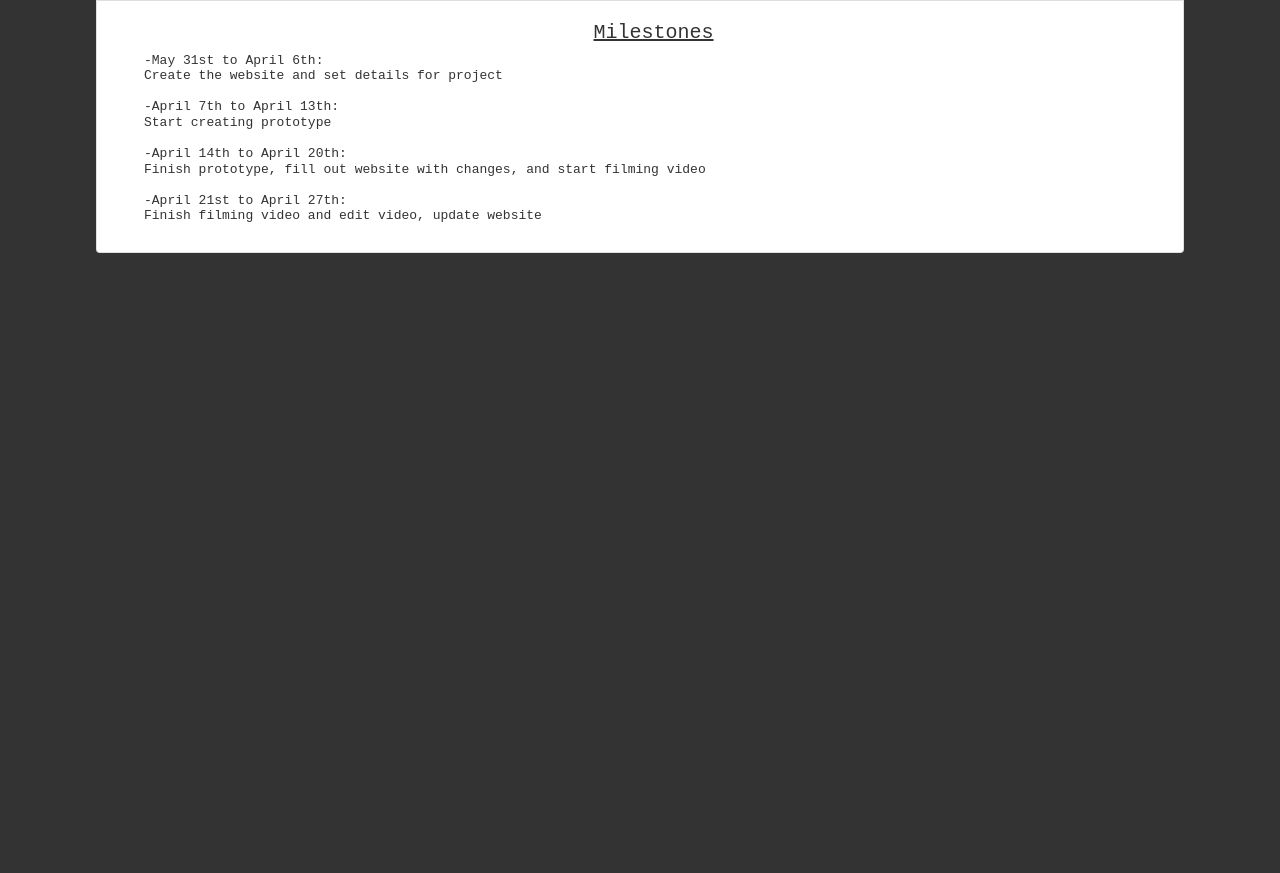
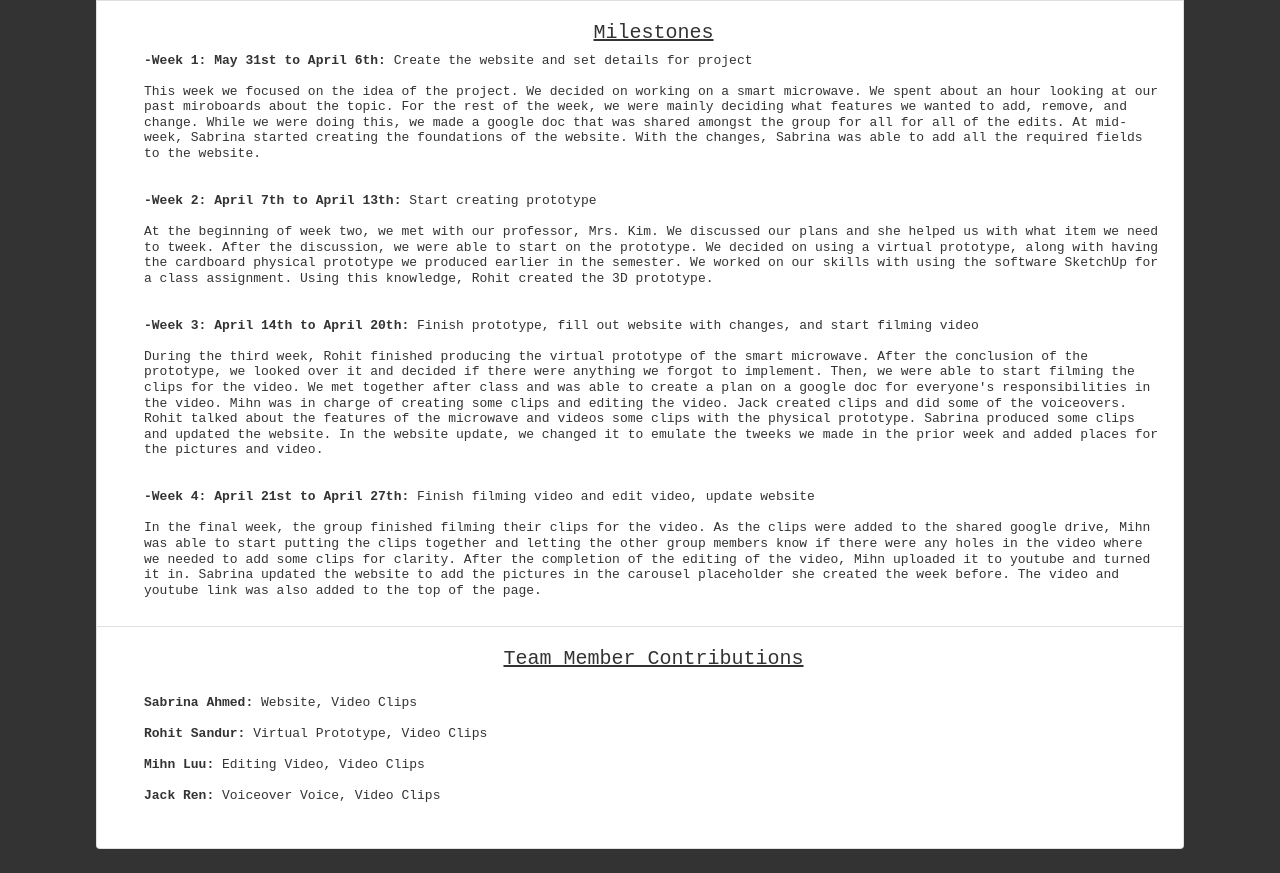
Before and after one commit to sabrrinaahmed/csce-436-website, a plain HTML site: page index.html in a window 1280 px wide. Shown: the part 3426-4299 px from the top of the page. Before the commit the page ends 3703 px from the top, so only its background shows below. Drawn offline with nearby package versions, Linux system fonts and the light colour scheme; a script that the page names is missing.

Commit message:
edits for submission

```diff
--- a/index.html
+++ b/index.html
@@ -363,14 +363,30 @@
       <li class="list-group-item">
         <h5 style="padding-left: 27px; text-decoration: underline;">Milestones</h5>
         <h6 style="padding-left: 27px; font-size: medium; text-align: left;">
-          -May 31st to April 6th: <br>
-          Create the website and set details for project<br><br>
-          -April 7th to April 13th: <br>
-          Start creating prototype<br><br>
-          -April 14th to April 20th: <br>
-          Finish prototype, fill out website with changes, and start filming video<br><br>
-          -April 21st to April 27th: <br>
-          Finish filming video and edit video, update website
+          <strong>-Week 1: May 31st to April 6th:</strong> Create the website and set details for project<br><br>
+          This week we focused on the idea of the project. We decided on working on a smart microwave. We spent about an hour looking at our past miroboards about the topic. For the rest of the week, we were mainly deciding what features we wanted to add, remove, and change. While we were doing this, we made a google doc that was shared amongst the group for all for all of the edits. At mid-week, Sabrina started creating the foundations of the website. With the changes, Sabrina was able to add all the required fields to the website.
+          <br><br><br>
+
+          <strong>-Week 2: April 7th to April 13th:</strong> Start creating prototype<br><br>
+          At the beginning of week two, we met with our professor, Mrs. Kim. We discussed our plans and she helped us with what item we need to tweek. After the discussion, we were able to start on the prototype. We decided on using a virtual prototype, along with having the cardboard physical prototype we produced earlier in the semester. We worked on our skills with using the software SketchUp for a class assignment. Using this knowledge, Rohit created the 3D prototype.
+          <br><br><br>
+
+          <strong>-Week 3: April 14th to April 20th: </strong>Finish prototype, fill out website with changes, and start filming video<br><br>
+          During the third week, Rohit finished producing the virtual prototype of the smart microwave. After the conclusion of the prototype, we looked over it and decided if there were anything we forgot to implement. Then, we were able to start filming the clips for the video. We met together after class and was able to create a plan on a google doc for everyone's responsibilities in the video. Mihn was in charge of creating some clips and editing the video. Jack created clips and did some of the voiceovers. Rohit talked about the features of the microwave and videos some clips with the physical prototype. Sabrina produced some clips and updated the website. In the website update, we changed it to emulate the tweeks we made in the prior week and added places for the pictures and video.
+          <br><br><br>
+          <strong>-Week 4: April 21st to April 27th: </strong>Finish filming video and edit video, update website<br><br>
+          In the final week, the group finished filming their clips for the video. As the clips were added to the shared google drive, Mihn was able to start putting the clips together and letting the other group members know if there were any holes in the video where we needed to add some clips for clarity. After the completion of the editing of the video, Mihn uploaded it to youtube and turned it in. Sabrina updated the website to add the pictures in the carousel placeholder she created the week before. The video and youtube link was also added to the top of the page.
+          <br>
+        </h6>
+      </li>
+      <li class="list-group-item">
+        <h5 style="padding-left: 27px; text-decoration: underline;">Team Member Contributions</h5>
+        <h6 style="padding-left: 27px; font-size:medium; text-align:left">
+          <br>
+          <strong>Sabrina Ahmed: </strong>Website, Video Clips<br><br>
+          <strong>Rohit Sandur: </strong>Virtual Prototype, Video Clips<br><br>
+          <strong>Mihn Luu: </strong>Editing Video, Video Clips<br><br>
+          <strong>Jack Ren: </strong>Voiceover Voice, Video Clips<br><br>
         </h6>
       </li>
     </ul>
```
